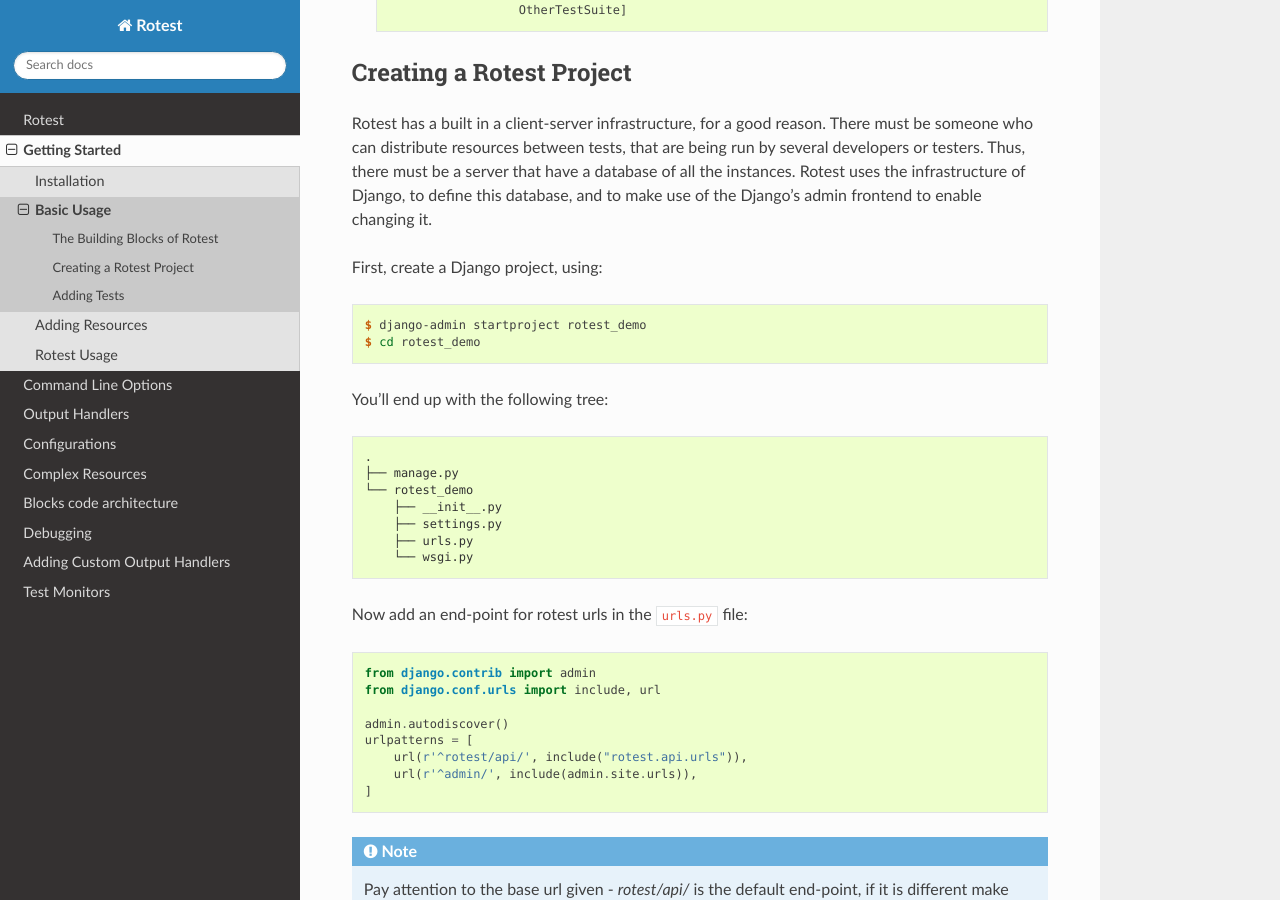
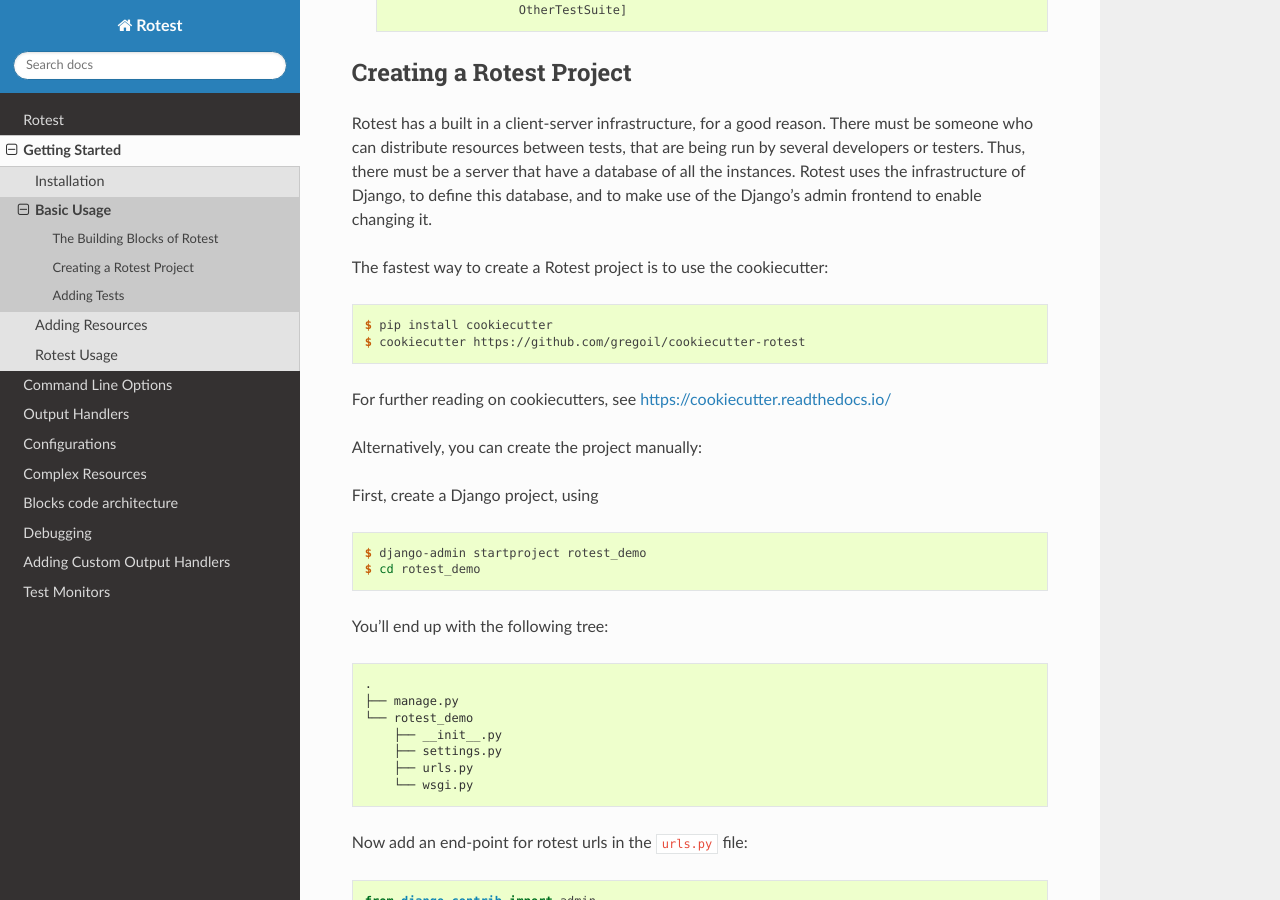
Before and after one commit to gregoil/rotest, a Sphinx documentation site: the page built from docs/intro/basic_usage.rst, in a window 1280 px wide and 900 px high, scrolled down 945 px. Built offline with Sphinx 7.4.7 and the Read the Docs theme 2.0.0, drawn with Linux system fonts in a browser that asks for light colours; the version number could not be read and is left out.

Commit message:
Update basic_usage.rst

```diff
--- a/docs/intro/basic_usage.rst
+++ b/docs/intro/basic_usage.rst
@@ -57,7 +57,18 @@
 define this database, and to make use of the Django's admin frontend to enable
 changing it.
 
-First, create a Django project, using:
+The fastest way to create a Rotest project is to use the cookiecutter:
+
+.. code-block:: console
+
+    $ pip install cookiecutter
+    $ cookiecutter https://github.com/gregoil/cookiecutter-rotest
+
+For further reading on cookiecutters, see https://cookiecutter.readthedocs.io/
+
+Alternatively, you can create the project manually:
+
+First, create a Django project, using
 
 .. code-block:: console
 
```
